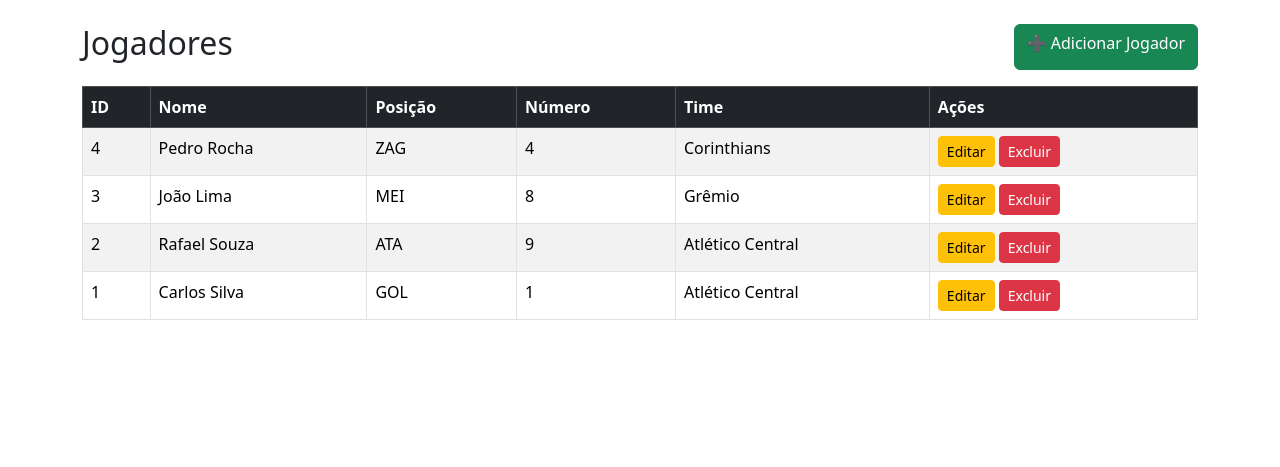
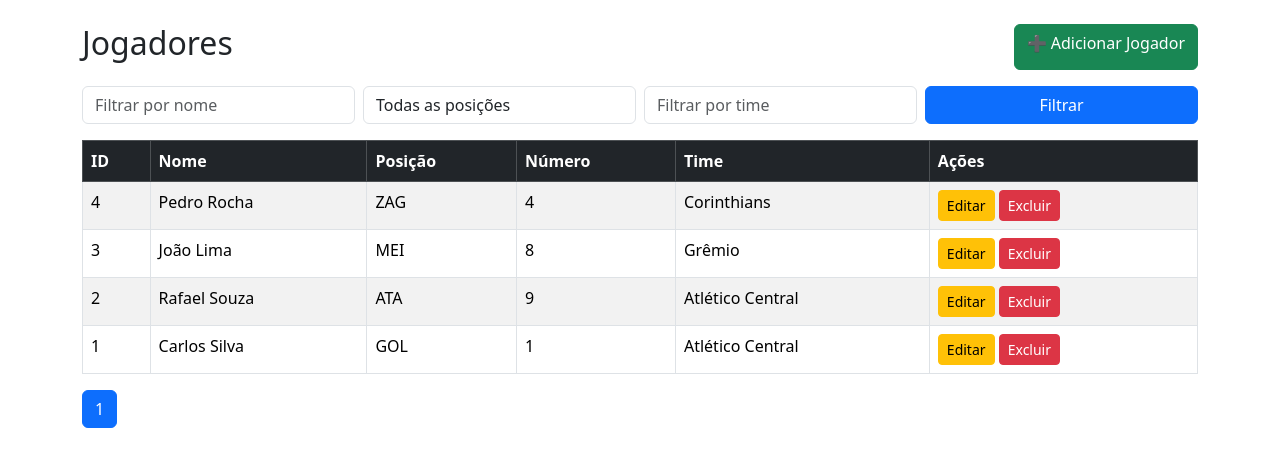
Before and after one commit to anaa-amaral/futebol_em_crud, a PHP site: page /public/jogadores/read.php in a window 1280 px wide. Shown: the part 56-523 px from the top of the page. Run offline with PHP 8.4, Linux system fonts and the light colour scheme; data comes from the database, SQL or seed files in the repository.

Commit message:
add - paginação e filtro nos jogadores

```diff
--- a/public/jogadores/read.php
+++ b/public/jogadores/read.php
@@ -1,12 +1,124 @@
 <?php
 include('../../includes/db.php');
 include('../../includes/header.php');
+
+// Filtros
+$nomeFiltro = $_GET['nome'] ?? '';
+$posicaoFiltro = $_GET['posicao'] ?? '';
+$timeFiltro = $_GET['time'] ?? '';
+
+// Paginação
+$pagina = $_GET['pagina'] ?? 1;
+$itens_por_pagina = 10;
+$offset = ($pagina - 1) * $itens_por_pagina;
+
+// Contar total de registros com filtros
+$sqlCount = "SELECT COUNT(*) as total
+             FROM jogadores j
+             LEFT JOIN times t ON j.time_id = t.id
+             WHERE 1=1";
+
+$paramsCount = [];
+$typesCount = "";
+
+// Filtro por nome
+if ($nomeFiltro) {
+    $sqlCount .= " AND j.nome LIKE ?";
+    $paramsCount[] = "%$nomeFiltro%";
+    $typesCount .= "s";
+}
+
+// Filtro por posição
+if ($posicaoFiltro) {
+    $sqlCount .= " AND j.posicao = ?";
+    $paramsCount[] = $posicaoFiltro;
+    $typesCount .= "s";
+}
+
+// Filtro por time
+if ($timeFiltro) {
+    $sqlCount .= " AND t.nome LIKE ?";
+    $paramsCount[] = "%$timeFiltro%";
+    $typesCount .= "s";
+}
+
+$stmtCount = $conn->prepare($sqlCount);
+if (!empty($paramsCount)) {
+    $stmtCount->bind_param($typesCount, ...$paramsCount);
+}
+$stmtCount->execute();
+$total_registros = $stmtCount->get_result()->fetch_assoc()['total'];
+$total_paginas = ceil($total_registros / $itens_por_pagina);
+
+// Consulta principal com filtros e paginação
+$sql = "SELECT j.id, j.nome, j.posicao, j.numero_camisa, t.nome AS nome_time
+        FROM jogadores j
+        LEFT JOIN times t ON j.time_id = t.id
+        WHERE 1=1";
+
+$params = [];
+$types = "";
+
+// Filtro por nome
+if ($nomeFiltro) {
+    $sql .= " AND j.nome LIKE ?";
+    $params[] = "%$nomeFiltro%";
+    $types .= "s";
+}
+
+// Filtro por posição
+if ($posicaoFiltro) {
+    $sql .= " AND j.posicao = ?";
+    $params[] = $posicaoFiltro;
+    $types .= "s";
+}
+
+// Filtro por time
+if ($timeFiltro) {
+    $sql .= " AND t.nome LIKE ?";
+    $params[] = "%$timeFiltro%";
+    $types .= "s";
+}
+
+// Ordenação + paginação
+$sql .= " ORDER BY j.id DESC LIMIT ?, ?";
+$params[] = $offset;
+$params[] = $itens_por_pagina;
+$types .= "ii";
+
+$stmt = $conn->prepare($sql);
+$stmt->bind_param($types, ...$params);
+$stmt->execute();
+$result = $stmt->get_result();
 ?>
 
 <div class="d-flex justify-content-between mb-3">
     <h2>Jogadores</h2>
     <a class="btn btn-success" href="create.php">➕ Adicionar Jogador</a>
 </div>
+
+<!-- Formulário de Filtros -->
+<form method="GET" class="row g-2 mb-3">
+    <div class="col-md-3">
+        <input type="text" name="nome" value="<?= htmlspecialchars($nomeFiltro) ?>" class="form-control" placeholder="Filtrar por nome">
+    </div>
+    <div class="col-md-3">
+        <select name="posicao" class="form-control">
+            <option value="">Todas as posições</option>
+            <option value="GOL" <?= $posicaoFiltro=="GOL" ? "selected" : "" ?>>Goleiro</option>
+            <option value="ZAG" <?= $posicaoFiltro=="ZAG" ? "selected" : "" ?>>Zagueiro</option>
+            <option value="LAT" <?= $posicaoFiltro=="LAT" ? "selected" : "" ?>>Lateral</option>
+            <option value="MEI" <?= $posicaoFiltro=="MEI" ? "selected" : "" ?>>Meio-campo</option>
+            <option value="ATA" <?= $posicaoFiltro=="ATA" ? "selected" : "" ?>>Atacante</option>
+        </select>
+    </div>
+    <div class="col-md-3">
+        <input type="text" name="time" value="<?= htmlspecialchars($timeFiltro) ?>" class="form-control" placeholder="Filtrar por time">
+    </div>
+    <div class="col-md-3">
+        <button type="submit" class="btn btn-primary w-100">Filtrar</button>
+    </div>
+</form>
 
 <table class="table table-striped table-bordered">
     <thead class="table-dark">
@@ -20,15 +132,7 @@ include('../../includes/header.php');
         </tr>
     </thead>
     <tbody>
-        <?php
-        $sql = "SELECT j.id, j.nome, j.posicao, j.numero_camisa, t.nome AS nome_time
-                FROM jogadores j
-                LEFT JOIN times t ON j.time_id = t.id
-                ORDER BY j.id DESC";
-
-        $result = $conn->query($sql);
-
-        while($row = $result->fetch_assoc()): ?>
+        <?php while($row = $result->fetch_assoc()): ?>
             <tr>
                 <td><?= $row['id'] ?></td>
                 <td><?= $row['nome'] ?></td>
@@ -44,3 +148,16 @@ include('../../includes/header.php');
         <?php endwhile; ?>
     </tbody>
 </table>
+
+<!-- Paginação -->
+<nav>
+    <ul class="pagination">
+        <?php for($i=1; $i<=$total_paginas; $i++): ?>
+            <li class="page-item <?= ($i == $pagina) ? 'active' : '' ?>">
+                <a class="page-link" href="?pagina=<?= $i ?>&nome=<?= urlencode($nomeFiltro) ?>&posicao=<?= urlencode($posicaoFiltro) ?>&time=<?= urlencode($timeFiltro) ?>">
+                    <?= $i ?>
+                </a>
+            </li>
+        <?php endfor; ?>
+    </ul>
+</nav>
```
